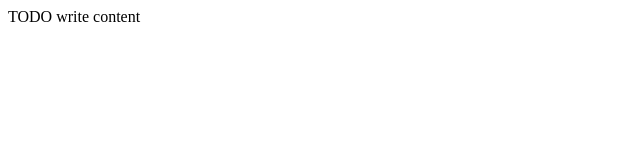
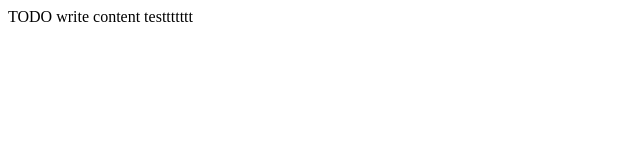
Before and after one commit to fxgrow123/test, a website: page public_html/index.html in a window 1280 px wide. Shown: the full height of the page, 0-640 px from the left. Drawn offline with Linux system fonts and the light colour scheme.

Commit message:
add test to index.php

```diff
--- a/public_html/index.html
+++ b/public_html/index.html
@@ -11,6 +11,6 @@
         <meta name="viewport" content="width=device-width, initial-scale=1.0">
     </head>
     <body>
-        <div>TODO write content</div>
+        <div>TODO write content testtttttt</div>
     </body>
 </html>
```
